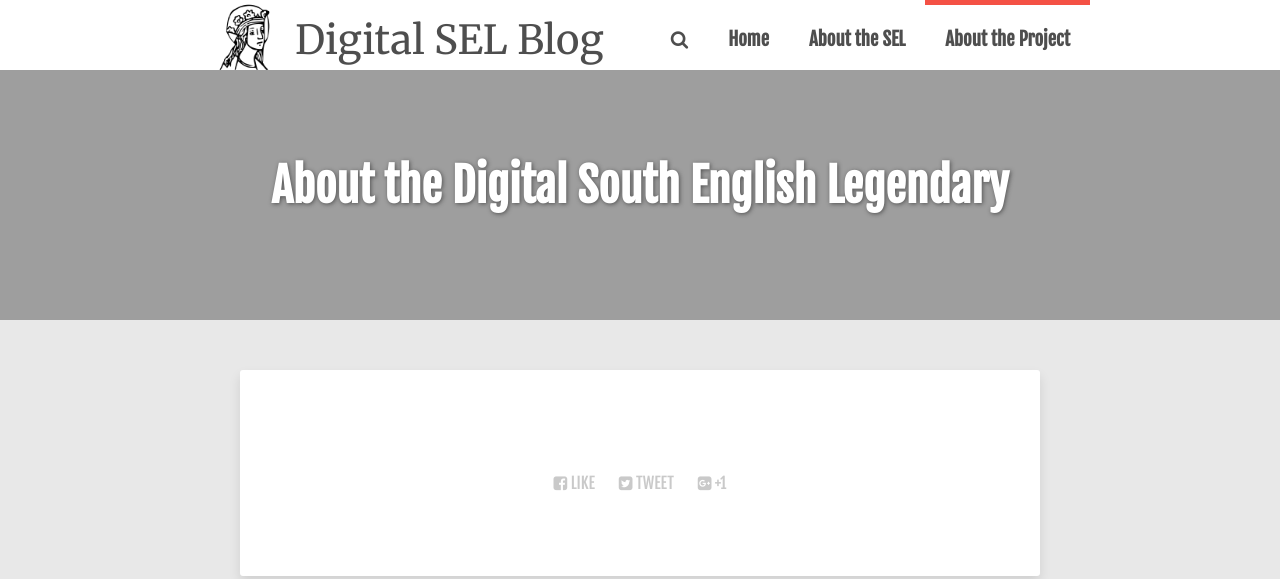
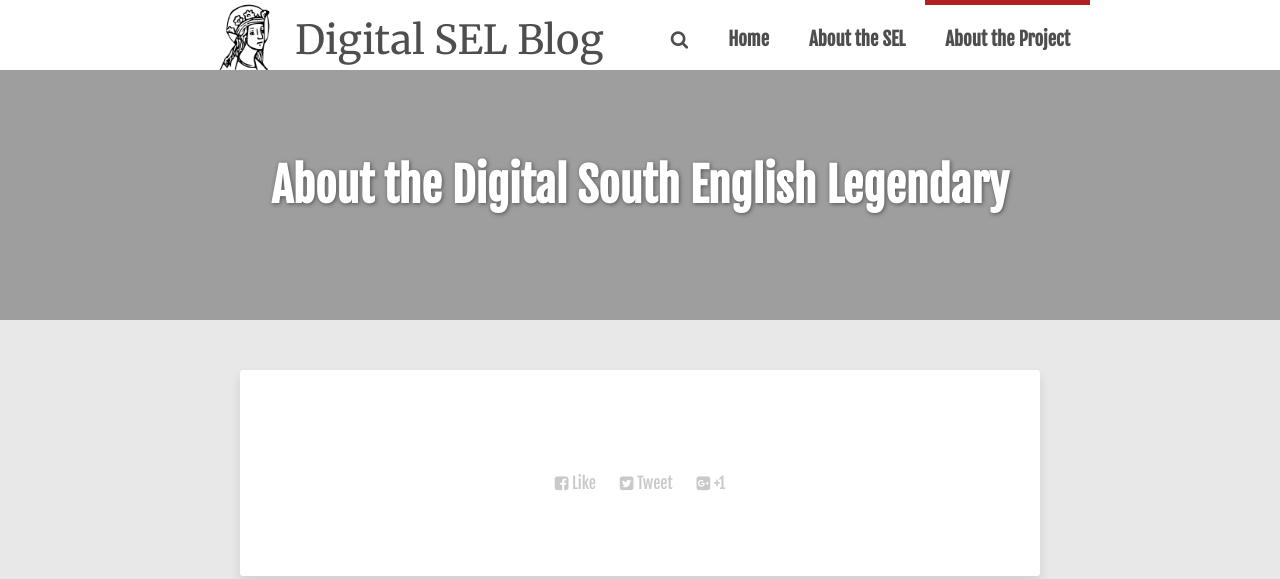
Before and after one commit to webolton/sel_project_blog, a Jekyll site: the page built from digitalsel_about/index.md, in a window 1280 px wide. Shown: the top 579 px of the page. Built offline with Jekyll 4.4.1, drawn with Linux system fonts in a browser that asks for light colours; nearby versions of some CDN libraries; comment, search, counter and statistics services are not loaded.

Commit message:
Some style updates

```diff
--- a/_sass/_page.scss
+++ b/_sass/_page.scss
@@ -92,7 +92,7 @@ body {
 // --------------------------------------------------
 .entry-meta {
 	@include font-rem(12);
-	text-transform: uppercase;
+	// text-transform: uppercase;
 	color: lighten($base-color,60);
 	a {
 		color: lighten($base-color,60);
--- a/_sass/_variables.scss
+++ b/_sass/_variables.scss
@@ -23,7 +23,7 @@ body {
 $base-color				 : rgba(#222,0.8);
 $header-color			 : rgba(#000,0.8);
 $sub-item-color			 : rgba(#000, 0.1);
-$header-margin			 : #F45145;
+$header-margin			 : #B01F21;
 $menu-top				 : white;
 $menu-height			 : 70px;
 $menu-overflow			 : #2E2E2E;
```
Also changed, not shown: _sass/_typography.scss (line endings or trailing spaces).
